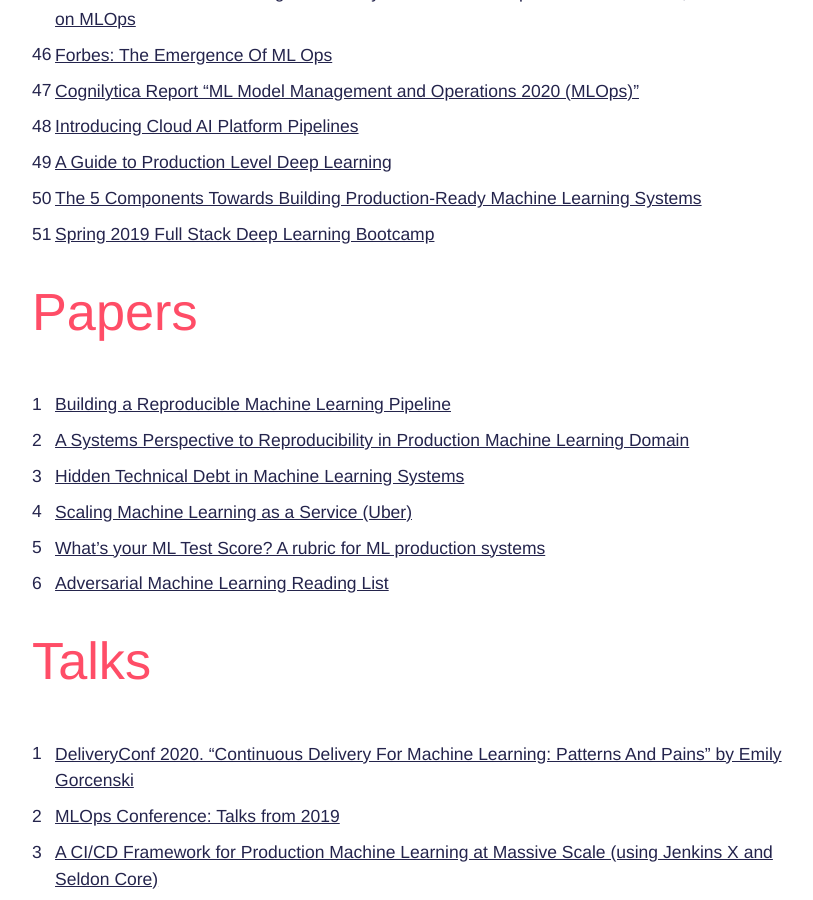
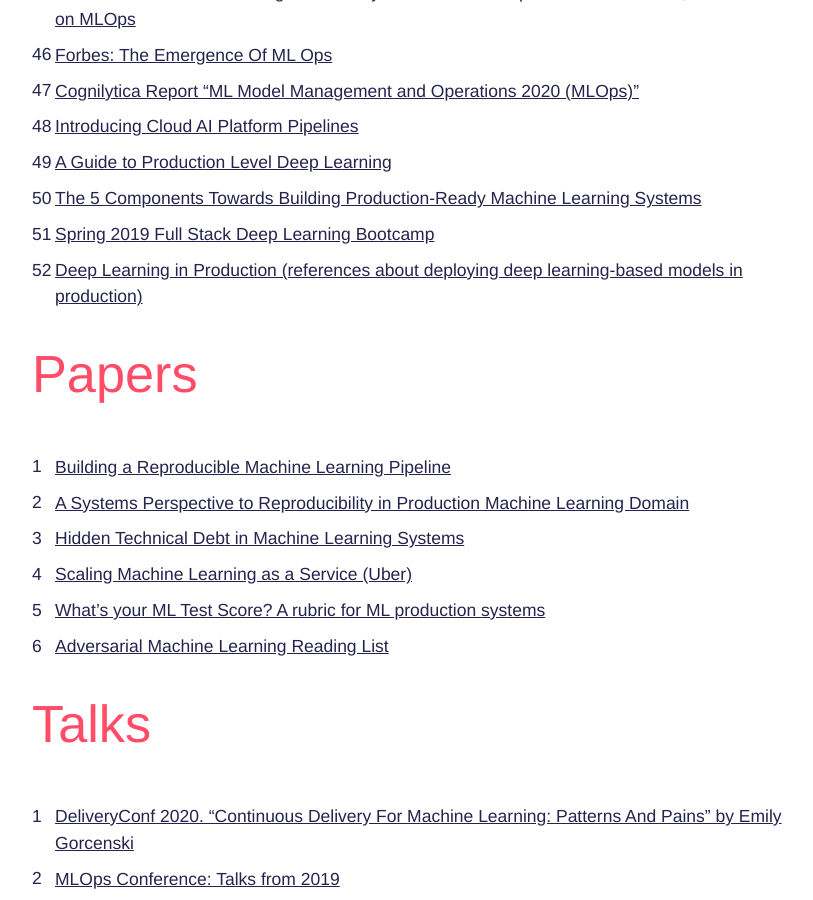
Before and after one commit to innoq/ml-ops.org, a Jekyll site: the page built from content/references.md, in a window 1280 px wide and 900 px high, scrolled down 2150 px. Shown: the whole window, without its empty margins (224-1037 px from the left). Built offline with Jekyll 4.4.1, drawn with Linux system fonts in a browser that asks for light colours; some web fonts are replaced.

Commit message:
references

```diff
--- a/content/references.md
+++ b/content/references.md
@@ -56,6 +56,7 @@
 29. [A Guide to Production Level Deep Learning ](https://github.com/alirezadir/Production-Level-Deep-Learning/blob/master/README.md)
 29. [The 5 Components Towards Building Production-Ready Machine Learning Systems](https://medium.com/cracking-the-data-science-interview/the-5-components-towards-building-production-ready-machine-learning-system-a4d5237ec04e)
 29. [Spring 2019 Full Stack Deep Learning Bootcamp](https://fullstackdeeplearning.com/march2019)
+30. [Deep Learning in Production (references about deploying deep learning-based models in production)](https://github.com/ahkarami/Deep-Learning-in-Production)
 
 
 # Papers
```
